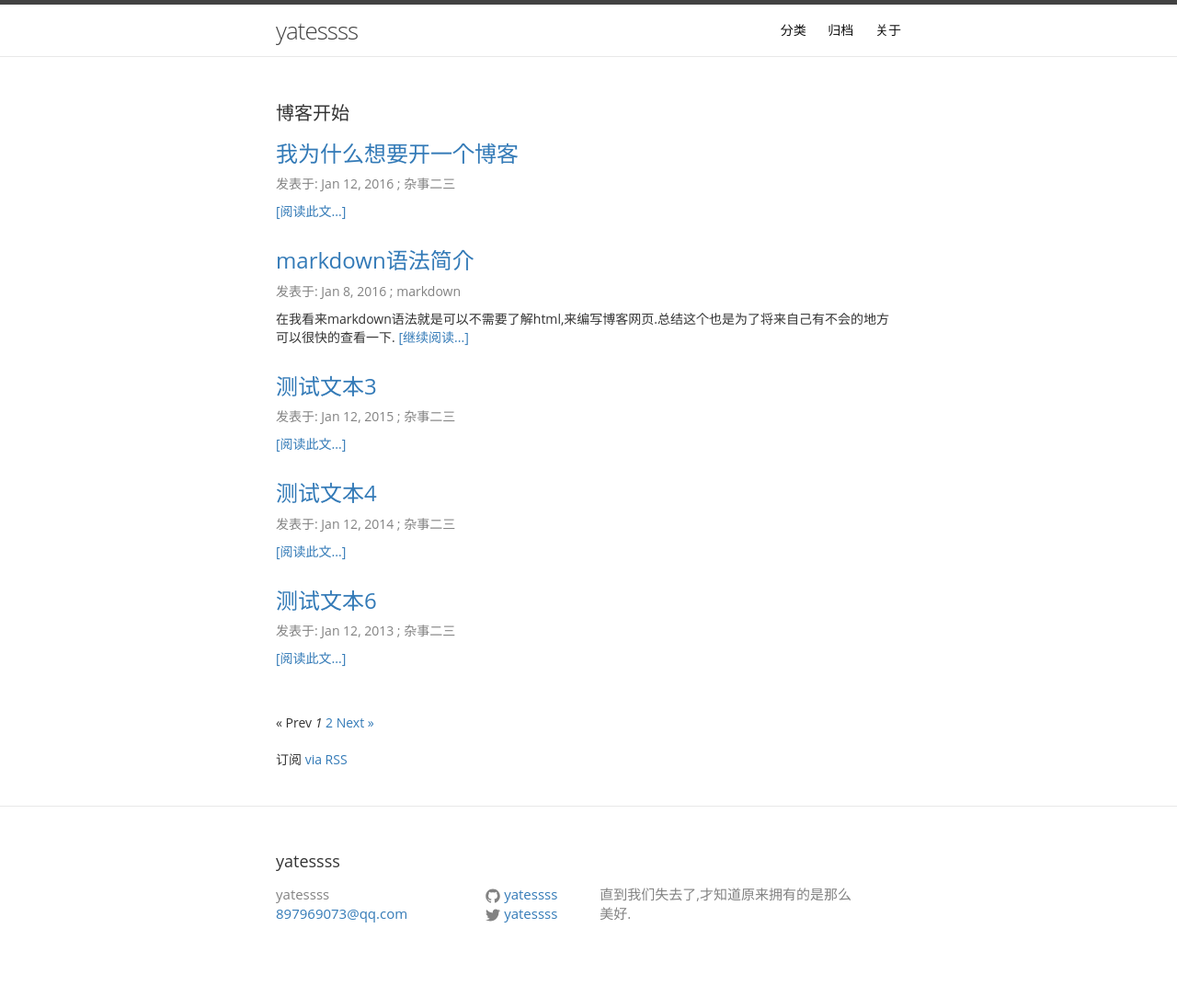
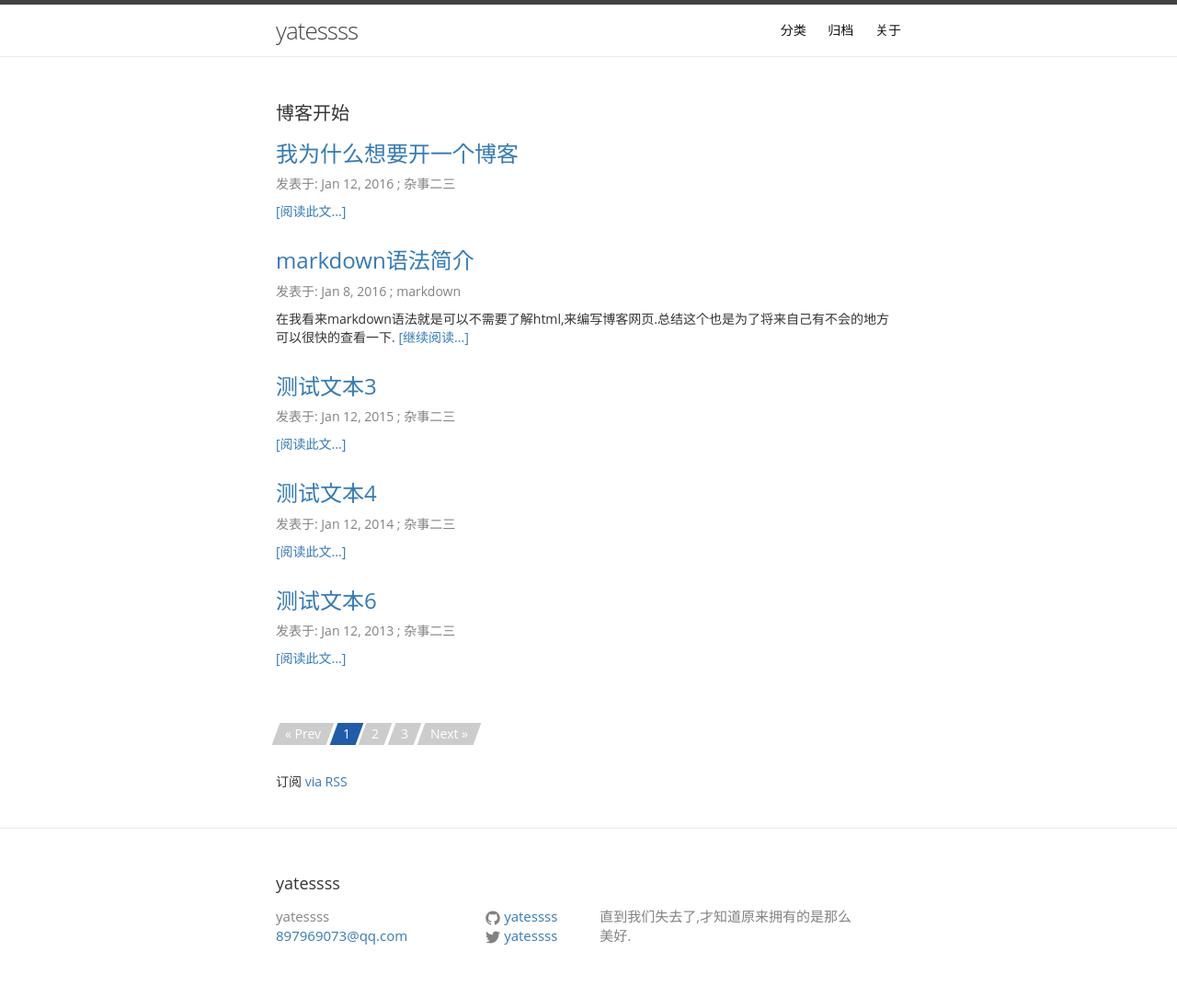
Before and after one commit to yatessss/my-blog, a Jekyll site: the page built from index.html, in a window 1280 px wide. Shown: the whole page at 92% size. Built offline with Jekyll 4.4.1, drawn with Linux system fonts in a browser that asks for light colours; the list of posts is cut into pages by our own code; comment, search, counter and statistics services are not loaded; before the commit the page ends 1060 px from its top, so only the background shows below that.

Commit message:
修改样式

```diff
--- a/_sass/_layout.scss
+++ b/_sass/_layout.scss
@@ -176,6 +176,38 @@
         margin: 0 50px;
         max-width: 250px;
     }
+    .pagination .parallelogram div {
+        -webkit-transform: skewX(20deg);
+        -moz-transform: skewX(20deg);
+        -ms-transform: skewX(20deg);
+        transform: skewX(20deg);
+    }
+    .pagination .parallelogram {
+        position: relative;
+        display: inline-block;
+        padding: 0 10px;
+        height: 24px;
+        line-height: 24px;
+        transition: background .3s;
+        background: #ccc;
+        text-decoration: none;
+        color: #fff;
+        -webkit-transform: skewX(-20deg);
+        -moz-transform: skewX(-20deg);
+        -ms-transform: skewX(-20deg);
+        transform: skewX(-20deg);
+    }
+    a.parallelogram:hover{
+        background: #1abc9c;
+    }
+    .pagination {
+        text-align: right;
+        font-size: 14px;
+        padding: 10px 0;
+    }
+    .pagination .parallelogram.current {
+        background: #205caa;
+    }
 }
 
 .page-heading {
--- a/index.html
+++ b/index.html
@@ -29,25 +29,33 @@ layout: default
   {% if paginator.total_pages > 1 %}
   <div class="pagination">
     {% if paginator.previous_page %}
-    <a href="{{ paginator.previous_page_path | prepend: site.baseurl | replace: '//', '/' }}">&laquo; Prev</a>
+    <a class="parallelogram" href="{{ paginator.previous_page_path | prepend: site.baseurl | replace: '//', '/' }}">
+      <div>&laquo; Prev</div>
+    </a>
     {% else %}
-    <span>&laquo; Prev</span>
+    <div class="parallelogram"><div>&laquo; Prev</div></div>
     {% endif %}
 
     {% for page in (1..paginator.total_pages) %}
     {% if page == paginator.page %}
-    <em>{{ page }}</em>
+    <div class="parallelogram current"><div>{{ page }}</div></div>
     {% elsif page == 1 %}
-    <a href="{{ '/index.html' | prepend: site.baseurl | replace: '//', '/' }}">{{ page }}</a>
+    <a class="parallelogram" href="/">
+      <div>{{ page }}</div>
+    </a>
     {% else %}
-    <a href="{{ site.paginate_path | prepend: site.baseurl | replace: '//', '/' | replace: ':num', page }}">{{ page }}</a>
+    <a class="parallelogram" href="/{{ site.paginate_path | prepend: site.baseurl | replace: '//', '/' | replace: ':num', page }}">
+      <div>{{ page }}</div>
+    </a>
     {% endif %}
     {% endfor %}
 
     {% if paginator.next_page %}
-    <a href="{{ paginator.next_page_path | prepend: site.baseurl | replace: '//', '/' }}">Next &raquo;</a>
+    <a class="parallelogram" href="{{ paginator.next_page_path | prepend: site.baseurl | replace: '//', '/' }}">
+      <div>Next &raquo;</div>
+    </a>
     {% else %}
-    <span>Next &raquo;</span>
+    <div class="parallelogram"><div>Next &raquo;</div></div>
     {% endif %}
   </div>
   {% endif %}
```
Also changed, not shown: _posts/2012-01-12-测试文本1.markdown (added, +18 -0 lines), _posts/2012-01-12-测试文本2.markdown (added, +18 -0 lines), _posts/2012-01-12-测试文本5.markdown (added, +18 -0 lines), _posts/2012-01-12-测试文本9.markdown (added, +18 -0 lines).
